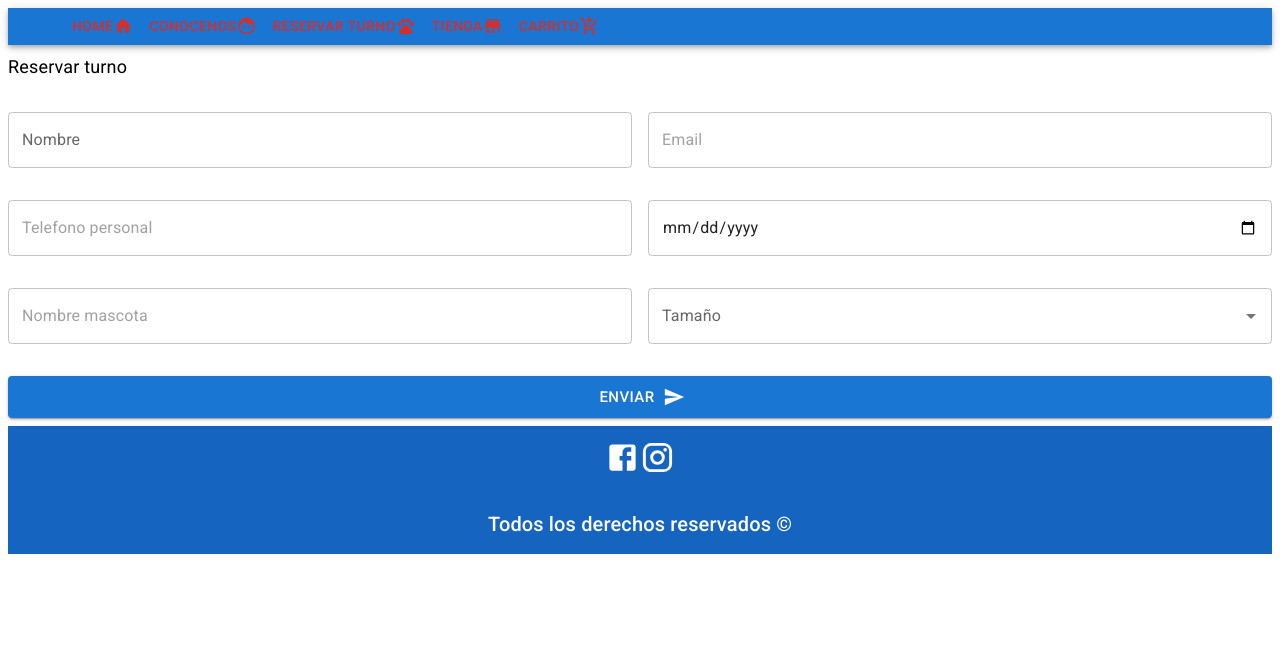
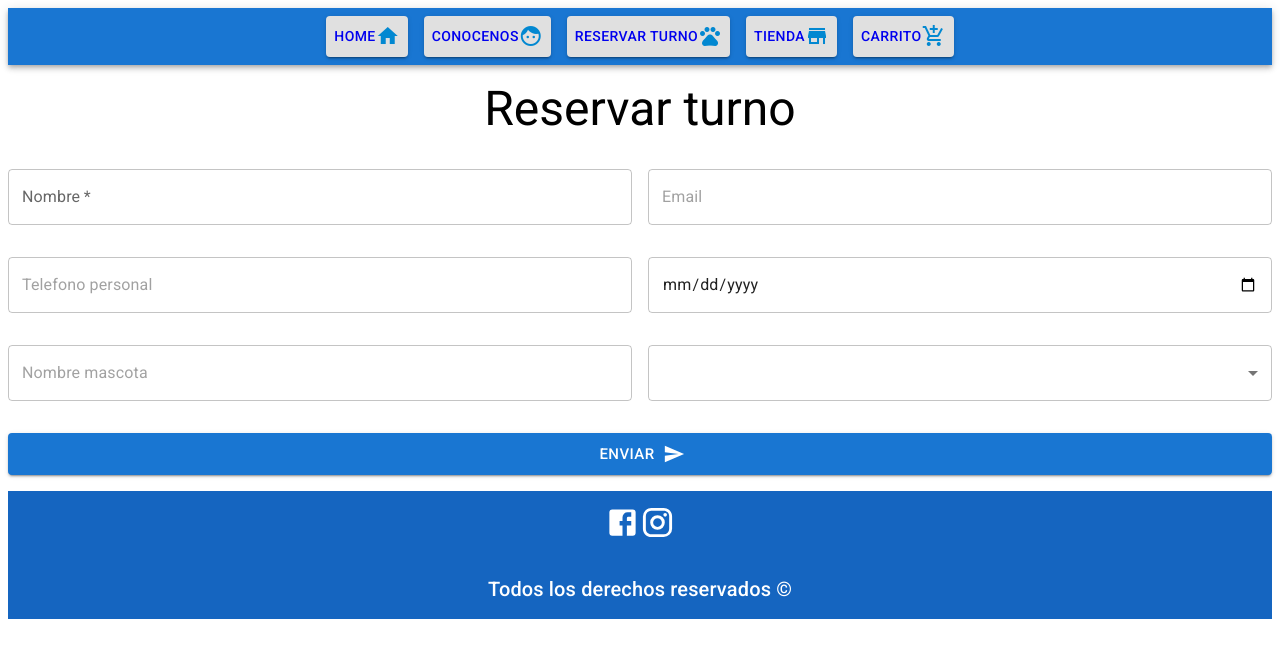
Before and after one commit to LucianoRobles/Parcial02, a React (Create React App) app in the folder parcial_02/: page /reservarTurno in a window 1280 px wide. Shown: the top 658 px of the page. Built offline with nearby package versions, Linux system fonts and the light colour scheme.

Commit message:
Cambios
Arreglos 01

```diff
--- a/parcial_02/src/App.css
+++ b/parcial_02/src/App.css
@@ -8,6 +8,8 @@
     display: flex;
     flex-wrap: wrap;
     align-items: center;
+    align-content: center;
+
     justify-items: center;
     box-shadow: -2px 17px 48px -5px rgba(0,0,0,0.71);
     -webkit-box-shadow: -2px 17px 48px -5px rgba(0,0,0,0.71);
@@ -18,7 +20,8 @@
 }
 .carrito-item {
     margin: 1rem;
-    flex: 1 0 18%; /* explanation below */
+
+    flex: 1 0 18%;
     margin: 5;
     height: 100;
 }
--- a/parcial_02/src/App.js
+++ b/parcial_02/src/App.js
@@ -38,12 +38,15 @@ export default function App() {
       <Router>
         <Grid
           container
-          spacing={1}
+          spacing={2}
         >
-          <Grid item xs={12}>
+          <Grid item xs={12}
+          >
             <Header />
           </Grid>
-          <Grid item xs={12}>
+          <Grid item xs={12}
+
+          >
             <Switch>
               <Route path="/home">
                 <Home />
@@ -68,7 +71,8 @@ export default function App() {
               </Route>
             </Switch>
           </Grid>
-          <Grid item xs={12}>
+          <Grid item xs={12}
+          >
             <Footer />
           </Grid>
         </Grid>
--- a/parcial_02/src/componentes/Footer.jsx
+++ b/parcial_02/src/componentes/Footer.jsx
@@ -6,17 +6,13 @@ import InstagramIcon from '@mui/icons-material/Instagram';
 
 const Footer = () => {
     return (
-        <Box sx={{
-            display: "flex",
-            backgroundColor: 'primary.dark',
-            width: "100%",
-            height: "8rem"
-            //Arreglar
-            // position: 'absolute',
-            // bottom: 0,
-        }}
-        >
             <Grid container
+            sx={{
+                display: "flex",
+                backgroundColor: 'primary.dark',
+                width: "100%",
+                height: "8rem",
+            }}
                 alignItems="center"
                 align="center"
 
@@ -44,7 +40,7 @@ const Footer = () => {
                     </Typography>
                 </Grid>
             </Grid>
-        </Box>
+
     );
 }
 
--- a/parcial_02/src/componentes/Formulario.jsx
+++ b/parcial_02/src/componentes/Formulario.jsx
@@ -1,8 +1,6 @@
 import { useState, Fragment } from 'react';
-import { Grid, Button, TextField, Autocomplete, Typography } from '@mui/material';
+import { Grid, Button, TextField, Autocomplete, Typography, Select,MenuItem } from '@mui/material';
 import SendIcon from '@mui/icons-material/Send';
-import { v4 as uuid } from 'uuid';
-
 
 const Formulario = () => {
     //Hook
@@ -43,14 +41,15 @@ const Formulario = () => {
 
     return (
         <Fragment>
+            <form onSubmit={submitForm}>
                 <Grid
                     container
                     spacing={2}
                     rowSpacing={4}
-
+                    align="center"
                 >
                     <Grid item xs={12}>
-                    <Typography fontSize="large">Reservar turno</Typography>
+                        <Typography variant= "h3" >Reservar turno</Typography>
                     </Grid>
                     <Grid item xs={6}>
                         <TextField
@@ -60,6 +59,7 @@ const Formulario = () => {
                             placeholder="Ingrese el nombre"
                             label="Nombre"
                             fullWidth
+                            required
 
                         />
                     </Grid>
@@ -71,6 +71,7 @@ const Formulario = () => {
                             placeholder="Email"
                             type="email"
                             fullWidth
+                            required
                         />
                     </Grid>
                     <Grid item xs={6}>
@@ -81,6 +82,7 @@ const Formulario = () => {
                             placeholder="Telefono personal"
                             type="tel"
                             fullWidth
+                            required
                         />
                     </Grid>
                     <Grid item xs={6}>
@@ -91,6 +93,7 @@ const Formulario = () => {
                             placeholder="Fecha"
                             type="date"
                             fullWidth
+                            required
                         />
                     </Grid>
                     <Grid item xs={6}>
@@ -100,39 +103,39 @@ const Formulario = () => {
                             value={nombreMascota}
                             placeholder="Nombre mascota"
                             fullWidth
+                            required
 
                         />
                     </Grid>
                     <Grid item xs={6}>
-                    <Autocomplete
+                        <Select
                             name="tamanio"
                             onChange={handleChange}
                             value={tamanio}
                             placeholder="Tamaño de la mascota"
-                        autoComplete
-                        options={["Grande", "Chico", "Mediano"]}
-                        renderInput={(params) =>
-                            <TextField
-                                {...params}
-                                label="Tamaño"
+                            required
                             fullWidth
-                            />
-                        }
-
-                    />
+                        >
+                            <MenuItem value={"Chico"}>Chico</MenuItem>
+                            <MenuItem value={"Mediano"}>Mediano</MenuItem>
+                            <MenuItem value={"Grande"}>Grande</MenuItem>
+                        </Select>
                     </Grid>
                     <Grid item xs={12} align="center">
                         <Button
-                        onClick={submitForm}
+                            type='submit'
                             variant="contained"
                             size="large"
-                        endIcon={<SendIcon/>}
+                            endIcon={<SendIcon />}
                             fullWidth
+
                         >
                             Enviar
                         </Button>
                     </Grid>
                 </Grid>
+            </form>
+
         </Fragment>
     );
 }
--- a/parcial_02/src/componentes/Header.jsx
+++ b/parcial_02/src/componentes/Header.jsx
@@ -19,17 +19,28 @@ function Header() {
                 position="static"
             >
                 <Container
+                    align="center"
+                    variant="container"
+                    color="white"
                 >
                     {pages.map(page =>
                         <Link
                             to={page.path} >
                             <Button
-                                color='error'
+                               // color='success'
+                                variant="contained"
+                                color="inherit"
+                                size="medium"
+                                sx={{
+                                    margin:"8px",
+                                    padding:"8px"
+                                }}
                             >
                                 {page.field}
 
                                 {<Icon
-                                    fontSize="small"
+                                    fontSize="medium"
+                                    color="info"
                                 >
                                     {page.icono}
                                 </Icon>}
--- a/parcial_02/src/componentes/Home.jsx
+++ b/parcial_02/src/componentes/Home.jsx
@@ -9,13 +9,16 @@ const Home = () => {
     const [hasChange,setHasChange] = useState(false);
 
 
+    async function get(){
+        const mascota =  await fetch('https://dog.ceo/api/breeds/image/random');
+        const image = await mascota.json();
+        setImgMascota(image.message);
+    };
+
     useEffect(() => {
-        // Actualiza el título del documento usando la API del navegador
-        async function get(){
-            const mascota =  await fetch('https://dog.ceo/api/breeds/image/random');
-            const image = await mascota.json();
-            setImgMascota(image.message);
-        };
+        // Actualiza el título del documento usando la API del navegador solo una ves por carga.
+
+
         if(!hasChange){
             get();
             setHasChange(true);
@@ -27,9 +30,6 @@ const Home = () => {
         <Fragment>
             <Box
                 align="center"
-                sx={{
-                    padding: '2rem'
-                }}
             >
                 <Typography variant="h3">
                     Bienvenidos al Pet Shop "Osiris"
@@ -37,7 +37,7 @@ const Home = () => {
                 <Card>
                     <CardMedia
                       component="img"
-                      height="400rem"
+                      height="500rem"
                       image={imgMascota}
                       alt="Mascota"
                     />
--- a/parcial_02/src/componentes/Tienda.jsx
+++ b/parcial_02/src/componentes/Tienda.jsx
@@ -79,7 +79,7 @@ const Tienda = ({ carrito, modificarCarrito }) => {
 
         >
             <Grid item xs={12}>
-                <Typography variant='h4'>
+                <Typography variant='h3'>
                     Tienda
                 </Typography>
             </Grid>
```
Also changed, not shown: parcial_02/src/componentes/Carrito.jsx (+6 -7 lines). Lines whose indentation alone changed are shown as unchanged.
